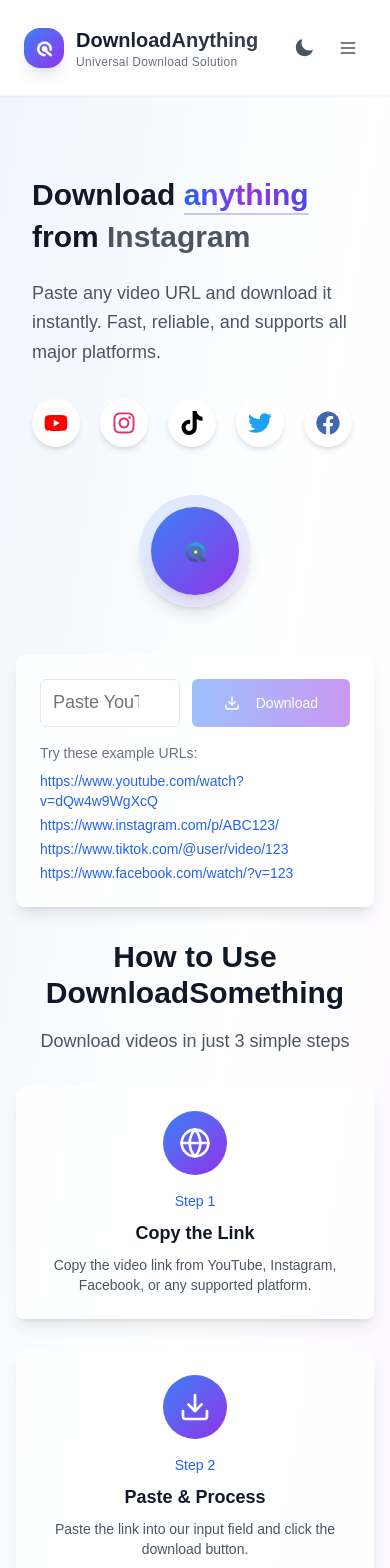
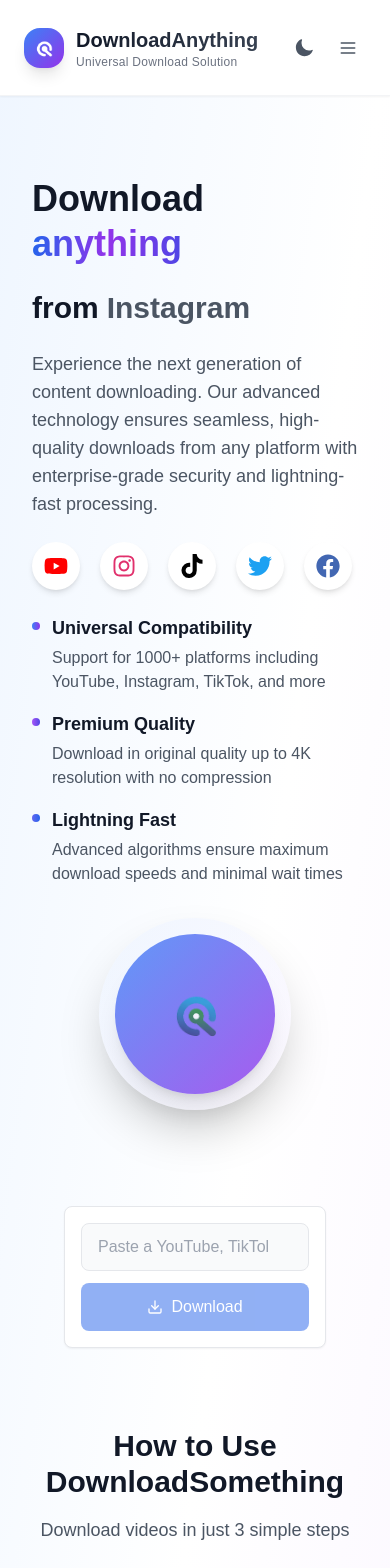
Before and after one commit to urstruelysv/downloadanything, a Next.js app: page / in a window 390 px wide. Shown: the top 1568 px of the page. Built offline with nearby package versions, Linux system fonts and the light colour scheme.

Commit message:
hero section fixed

```diff
--- a/app/page.tsx
+++ b/app/page.tsx
@@ -3,7 +3,7 @@ import { useState, useEffect, createContext, useContext } from "react";
 import { Header } from "@/components/layout/header";
 import { Footer } from "@/components/layout/footer";
 import { HeroSection } from "@/components/sections/hero-section";
-import { UrlInputForm } from "@/components/forms/url-input-form";
+
 import { VideoResultCard } from "@/components/cards/video-result-card";
 import { HowToUseSection } from "@/components/sections/how-to-use-section";
 import { InstallationGuide } from "@/components/ui/installation-guide";
@@ -110,11 +110,7 @@ function HomePageContent() {
       <main className="container mx-auto px-4 py-8">
         <HeroSection />
         {showInstallGuide && <InstallationGuide />}
-        <UrlInputForm
-          onSubmit={handleUrlSubmit}
-          loading={loading}
-          error={error}
-        />
+
         {videoData && (
           <VideoResultCard
             videoData={videoData}
--- a/components/forms/url-input-form.tsx
+++ b/components/forms/url-input-form.tsx
@@ -1,29 +1,21 @@
-"use client"
+"use client";
 
-import type React from "react"
-
-import { useState } from "react"
-import { Download, Loader2, AlertCircle, CheckCircle } from "lucide-react"
-import { Button } from "@/components/ui/button"
-import { Input } from "@/components/ui/input"
-import { Card, CardContent } from "@/components/ui/card"
-import { Alert, AlertDescription } from "@/components/ui/alert"
+import { useState } from "react";
+import { Download, Loader2, CheckCircle2, AlertCircle } from "lucide-react";
 
 interface UrlInputFormProps {
-  onSubmit: (url: string) => void
-  loading: boolean
-  error: string
+  onSubmit: (url: string) => void;
+  loading: boolean;
+  error: string;
 }
 
 export function UrlInputForm({ onSubmit, loading, error }: UrlInputFormProps) {
-  const [url, setUrl] = useState("")
-  const [isValidUrl, setIsValidUrl] = useState(false)
+  const [url, setUrl] = useState("");
+  const [isValidUrl, setIsValidUrl] = useState(false);
 
-  const validateUrl = (inputUrl: string) => {
   const supportedPlatforms = [
     "youtube.com",
     "youtu.be",
-      "m.youtube.com",
     "instagram.com",
     "instagr.am",
     "tiktok.com",
@@ -35,81 +27,82 @@ export function UrlInputForm({ onSubmit, loading, error }: UrlInputFormProps) {
     "x.com",
     "t.co",
     "vimeo.com",
-    ]
+  ];
 
-    const isValid = supportedPlatforms.some((platform) => inputUrl.toLowerCase().includes(platform))
+  const validateUrl = (input: string) => {
+    const isValid = supportedPlatforms.some((p) =>
+      input.toLowerCase().includes(p)
+    );
+    setIsValidUrl(isValid);
+    return isValid;
+  };
 
-    setIsValidUrl(isValid)
-    return isValid
-  }
-
-  const handleInputChange = (e: React.ChangeEvent<HTMLInputElement>) => {
-    const inputUrl = e.target.value
-    setUrl(inputUrl)
-
-    if (inputUrl.trim()) {
-      validateUrl(inputUrl)
-    } else {
-      setIsValidUrl(false)
-    }
-  }
+  const handleChange = (e: React.ChangeEvent<HTMLInputElement>) => {
+    const value = e.target.value;
+    setUrl(value);
+    validateUrl(value);
+  };
 
   const handleSubmit = () => {
-    if (!url.trim()) {
-      return
-    }
-    onSubmit(url)
-  }
-
-  const getPlaceholderText = () => {
-    return "Paste YouTube, Instagram, TikTok, Facebook, Twitter, or Vimeo URL..."
-  }
-
-  const getExampleUrls = () => [
-    "https://www.youtube.com/watch?v=dQw4w9WgXcQ",
-    "https://www.instagram.com/p/ABC123/",
-    "https://www.tiktok.com/@user/video/123",
-    "https://www.facebook.com/watch/?v=123",
-  ]
+    if (!url.trim() || !isValidUrl) return;
+    onSubmit(url.trim());
+  };
 
   return (
-    <Card className="max-w-2xl mx-auto mb-8 shadow-lg border-0 bg-white/80 backdrop-blur-sm">
-      <CardContent className="p-6">
-        <div className="space-y-4">
-          <div className="flex gap-3">
-            <div className="flex-1 relative">
-              <Input
-                placeholder={getPlaceholderText()}
+    <div className="w-full max-w-3xl mx-auto mb-8 px-4 sm:px-0">
+      <div className="w-full bg-white dark:bg-gray-800 border border-gray-200 dark:border-gray-700 rounded-lg shadow-sm">
+        <div className="flex flex-col sm:flex-row items-stretch sm:items-center gap-3 p-4">
+          {/* Input field */}
+          <div className="relative flex-1">
+            <input
+              type="text"
               value={url}
-                onChange={handleInputChange}
-                className={`h-12 text-lg pr-10 transition-colors ${
-                  url && isValidUrl
-                    ? "border-green-400 focus:border-green-500 focus:ring-green-400/20"
-                    : url && !isValidUrl
-                      ? "border-red-400 focus:border-red-500 focus:ring-red-400/20"
-                      : "border-gray-200 focus:border-blue-400 focus:ring-blue-400/20"
-                }`}
-                onKeyPress={(e) => e.key === "Enter" && handleSubmit()}
+              onChange={handleChange}
+              onKeyDown={(e) => e.key === "Enter" && handleSubmit()}
+              placeholder="Paste a YouTube, TikTok, Instagram, etc. link…"
+              className={`
+                w-full h-12 px-4 pr-10 text-base rounded-lg border transition
+                bg-gray-50 dark:bg-gray-700 text-gray-900 dark:text-gray-100 placeholder-gray-400 dark:placeholder-gray-500
+                ${
+                  url
+                    ? isValidUrl
+                      ? "border-green-400 focus:ring-green-400/40"
+                      : "border-red-400 focus:ring-red-400/40"
+                    : "border-gray-200 dark:border-gray-600 focus:ring-blue-400/40"
+                }
+              `}
             />
+
+            {/* Validation icon */}
             {url && (
-                <div className="absolute right-3 top-1/2 transform -translate-y-1/2">
+              <div className="absolute top-1/2 right-3 -translate-y-1/2 pointer-events-none">
                 {isValidUrl ? (
-                    <CheckCircle className="w-5 h-5 text-green-500" />
+                  <CheckCircle2 className="w-5 h-5 text-green-500" />
                 ) : (
                   <AlertCircle className="w-5 h-5 text-red-500" />
                 )}
               </div>
             )}
           </div>
-            <Button
+
+          {/* Submit button */}
+          <button
             onClick={handleSubmit}
             disabled={loading || !url.trim() || !isValidUrl}
-              className="h-12 px-8 bg-gradient-to-r from-blue-500 to-purple-600 hover:from-blue-600 hover:to-purple-700 text-white border-0 disabled:opacity-50"
+            className={`
+              flex items-center justify-center h-12 px-6 rounded-lg text-white
+              transition disabled:opacity-50
+              ${
+                loading
+                  ? "bg-blue-500 cursor-default"
+                  : "bg-blue-600 hover:bg-blue-700"
+              }
+            `}
           >
             {loading ? (
               <>
                 <Loader2 className="w-4 h-4 mr-2 animate-spin" />
-                  Processing...
+                Processing…
               </>
             ) : (
               <>
@@ -117,37 +110,19 @@ export function UrlInputForm({ onSubmit, loading, error }: UrlInputFormProps) {
                 Download
               </>
             )}
-            </Button>
+          </button>
         </div>
 
+        {/* Error message (if any) */}
         {error && (
-            <Alert className="border-red-200 bg-red-50">
-              <AlertCircle className="h-4 w-4 text-red-500" />
-              <AlertDescription className="text-red-700">{error}</AlertDescription>
-            </Alert>
-          )}
-
-          {!url && (
-            <div className="text-sm text-gray-500">
-              <p className="mb-2">Try these example URLs:</p>
-              <div className="space-y-1">
-                {getExampleUrls().map((exampleUrl, index) => (
-                  <button
-                    key={index}
-                    onClick={() => {
-                      setUrl(exampleUrl)
-                      validateUrl(exampleUrl)
-                    }}
-                    className="block text-blue-600 hover:text-blue-800 hover:underline text-left"
-                  >
-                    {exampleUrl}
-                  </button>
-                ))}
+          <div className="mt-2 px-4 pb-4">
+            <div className="flex items-start gap-2 bg-red-50 dark:bg-red-900/20 border border-red-200 dark:border-red-700 rounded-md p-2">
+              <AlertCircle className="w-5 h-5 text-red-500" />
+              <p className="text-sm text-red-700 dark:text-red-300">{error}</p>
             </div>
           </div>
         )}
       </div>
-      </CardContent>
-    </Card>
-  )
+    </div>
+  );
 }
--- a/components/sections/hero-section.tsx
+++ b/components/sections/hero-section.tsx
@@ -1,11 +1,16 @@
+// File: src/components/hero/hero-section.tsx (or wherever you placed it)
+"use client";
+
 import { PlatformIcons } from "@/components/ui/platform-icons";
 import { useState, useEffect } from "react";
 import { motion, AnimatePresence } from "framer-motion";
+import { UrlInputForm } from "../forms/url-input-form";
 
 export function HeroSection() {
+  // ---------------------------------------------------
+  // 1) State for the "Download from X" animation:
   const [isDownloading, setIsDownloading] = useState(false);
   const [currentPlatform, setCurrentPlatform] = useState(0);
-
   const platforms = ["YouTube", "Instagram", "TikTok", "Twitter", "Facebook"];
 
   useEffect(() => {
@@ -13,7 +18,7 @@ export function HeroSection() {
       setCurrentPlatform((prev) => (prev + 1) % platforms.length);
     }, 3000);
     return () => clearInterval(interval);
-  }, []);
+  }, [platforms.length]);
 
   useEffect(() => {
     const interval = setInterval(() => {
@@ -23,105 +28,171 @@ export function HeroSection() {
     return () => clearInterval(interval);
   }, []);
 
+  // ---------------------------------------------------
+  // 2) State + handler for the URL-input form:
+  const [loading, setLoading] = useState(false);
+  const [error, setError] = useState("");
+
+  const handleUrlSubmit = (url: string) => {
+    setError("");
+    setLoading(true);
+
+    // — Replace this with your real API-call or download logic
+    setTimeout(() => {
+      setLoading(false);
+      if (!url.startsWith("http")) {
+        setError("Please provide a valid URL.");
+      } else {
+        console.log("Downloading from URL:", url);
+      }
+    }, 2000);
+  };
+
+  // ---------------------------------------------------
   return (
-    <div className="max-w-6xl mx-auto px-4 sm:px-6 lg:px-8 py-12 sm:py-16 lg:py-24 dark:bg-dark ">
-      <div className="flex flex-col lg:flex-row lg:items-center lg:gap-16">
-        {/* Content Section */}
-        <div className="flex-1">
+    <section className="w-full mx-auto px-4 sm:px-6 lg:px-8 py-12 dark:bg-dark">
+      <div className="relative max-w-7xl mx-auto">
+        {/** ====== Make a two‐column grid on lg & up, stacked on smaller screens ====== **/}
+        <div className="grid grid-cols-1 lg:grid-cols-2 items-center gap-8">
+          {/* ---------------------- */}
+          {/* LEFT SIDE: Headings + Icons + Professional Text */}
+          <div className="z-10 flex flex-col items-start text-left space-y-6">
+            {/* Headline */}
             <motion.div
               initial={{ opacity: 0, y: 20 }}
               animate={{ opacity: 1, y: 0 }}
               transition={{ duration: 0.6, ease: "easeOut" }}
-            className="mb-6 sm:mb-8"
             >
-            <h1 className="text-3xl sm:text-4xl md:text-5xl lg:text-6xl xl:text-7xl font-bold text-gray-900 dark:text-white dark:bg-gradient-to-r dark:from-blue-400 dark:to-purple-500 dark:bg-clip-text dark:text-transparent leading-tight mg-2">
+              <h1 className="text-4xl sm:text-5xl md:text-6xl font-extrabold text-gray-900 dark:text-white leading-tight">
                 Download{" "}
-              <span className="relative">
-                <motion.span
-                  initial={{ opacity: 0 }}
-                  animate={{ opacity: 1 }}
-                  transition={{ delay: 0.3 }}
-                  className="bg-gradient-to-r from-blue-600 via-purple-600 to-indigo-600 bg-clip-text text-transparent "
-                >
+                <span className="bg-gradient-to-r from-blue-600 via-purple-600 to-indigo-600 bg-clip-text text-transparent">
                   anything
-                </motion.span>
-                <motion.div
-                  initial={{ scaleX: 0 }}
-                  animate={{ scaleX: 1 }}
-                  transition={{ delay: 0.8, duration: 0.6 }}
-                  className="absolute -bottom-1 sm:-bottom-2 left-0 right-0 h-0.5 sm:h-1 bg-gradient-to-r from-blue-600/30 via-purple-600/30 to-indigo-600/30 rounded-full origin-left"
-                />
                 </span>
               </h1>
-            <h2 className="text-3xl sm:text-4xl md:text-5xl lg:text-6xl xl:text-7xl font-bold text-gray-900 dark:text-white leading-tight mt-1 sm:mt-2">
-              from{" "}
+            </motion.div>
+
+            {/* Subheadline with rotating platform */}
+            <motion.div
+              initial={{ opacity: 0, y: 20 }}
+              animate={{ opacity: 1, y: 0 }}
+              transition={{ duration: 0.6, delay: 0.2, ease: "easeOut" }}
+              className="flex items-center justify-start space-x-2"
+            >
+              <span className="text-3xl sm:text-4xl md:text-5xl font-bold text-gray-900 dark:text-white">
+                from
+              </span>
               <AnimatePresence mode="wait">
                 <motion.span
                   key={currentPlatform}
-                  initial={{ opacity: 0, y: 20, filter: "blur(4px)" }}
+                  initial={{ opacity: 0, y: 10, filter: "blur(4px)" }}
                   animate={{ opacity: 1, y: 0, filter: "blur(0px)" }}
-                  exit={{ opacity: 0, y: -20, filter: "blur(4px)" }}
+                  exit={{ opacity: 0, y: -10, filter: "blur(4px)" }}
                   transition={{ duration: 0.5, ease: "easeInOut" }}
-                  className="inline-block text-gray-600 dark:text-gray-300"
+                  className="text-3xl sm:text-4xl md:text-5xl font-bold text-gray-600 dark:text-gray-300"
                 >
                   {platforms[currentPlatform]}
                 </motion.span>
               </AnimatePresence>
-            </h2>
             </motion.div>
 
+            {/* Supporting Copy */}
             <motion.p
               initial={{ opacity: 0, y: 20 }}
               animate={{ opacity: 1, y: 0 }}
-            transition={{ duration: 0.6, delay: 0.2, ease: "easeOut" }}
-            className="text-lg sm:text-xl text-gray-600 dark:text-gray-300 mb-8 sm:mb-10 leading-relaxed max-w-2xl"
+              transition={{ duration: 0.6, delay: 0.4, ease: "easeOut" }}
+              className="text-lg sm:text-xl text-gray-600 dark:text-gray-300 max-w-xl"
             >
-            Paste any video URL and download it instantly. Fast, reliable, and
-            supports all major platforms.
+              Experience the next generation of content downloading. Our
+              advanced technology ensures seamless, high-quality downloads from
+              any platform with enterprise-grade security and lightning-fast
+              processing.
             </motion.p>
 
+            {/* Platform Icons Row */}
             <motion.div
               initial={{ opacity: 0, y: 20 }}
               animate={{ opacity: 1, y: 0 }}
-            transition={{ duration: 0.6, delay: 0.4, ease: "easeOut" }}
+              transition={{ duration: 0.6, delay: 0.6, ease: "easeOut" }}
+              className="flex justify-start"
             >
               <PlatformIcons />
             </motion.div>
+
+            {/* Professional Feature Text */}
+            <motion.div
+              initial={{ opacity: 0, y: 20 }}
+              animate={{ opacity: 1, y: 0 }}
+              transition={{ duration: 0.6, delay: 0.8, ease: "easeOut" }}
+              className="space-y-4 max-w-lg"
+            >
+              <div className="flex items-start space-x-3">
+                <div className="flex-shrink-0 w-2 h-2 bg-gradient-to-r from-blue-500 to-purple-600 rounded-full mt-2"></div>
+                <div>
+                  <h3 className="text-lg font-semibold text-gray-900 dark:text-white mb-1">
+                    Universal Compatibility
+                  </h3>
+                  <p className="text-gray-600 dark:text-gray-300">
+                    Support for 1000+ platforms including YouTube, Instagram,
+                    TikTok, and more
+                  </p>
+                </div>
               </div>
 
-        {/* Visual Element */}
+              <div className="flex items-start space-x-3">
+                <div className="flex-shrink-0 w-2 h-2 bg-gradient-to-r from-purple-500 to-indigo-600 rounded-full mt-2"></div>
+                <div>
+                  <h3 className="text-lg font-semibold text-gray-900 dark:text-white mb-1">
+                    Premium Quality
+                  </h3>
+                  <p className="text-gray-600 dark:text-gray-300">
+                    Download in original quality up to 4K resolution with no
+                    compression
+                  </p>
+                </div>
+              </div>
+
+              <div className="flex items-start space-x-3">
+                <div className="flex-shrink-0 w-2 h-2 bg-gradient-to-r from-indigo-500 to-blue-600 rounded-full mt-2"></div>
+                <div>
+                  <h3 className="text-lg font-semibold text-gray-900 dark:text-white mb-1">
+                    Lightning Fast
+                  </h3>
+                  <p className="text-gray-600 dark:text-gray-300">
+                    Advanced algorithms ensure maximum download speeds and
+                    minimal wait times
+                  </p>
+                </div>
+              </div>
+            </motion.div>
+          </div>
+
+          {/* ---------------------- */}
+          {/* RIGHT SIDE: Animated Graphic */}
+          <div className="relative flex justify-center lg:justify-end">
             <motion.div
-          initial={{ opacity: 0, x: 40 }}
+              initial={{ opacity: 0, x: 100 }}
               animate={{ opacity: 1, x: 0 }}
-          transition={{ duration: 0.8, delay: 0.3, ease: "easeOut" }}
-          className="flex-shrink-0 mt-12 sm:mt-16 lg:mt-0 flex justify-center lg:justify-end"
+              transition={{ duration: 0.8, ease: "easeOut" }}
+              className="relative w-48 h-48 sm:w-64 sm:h-64 lg:w-80 lg:h-80 xl:w-96 xl:h-96"
             >
-          <div className="relative">
               <motion.div
-              animate={{
-                scale: isDownloading ? 1.05 : 1,
-              }}
-              transition={{
-                scale: { duration: 0.3 },
-              }}
-              className="relative w-28 h-28 sm:w-32 sm:h-32 md:w-36 md:h-36 lg:w-40 lg:h-40"
+                animate={{ scale: isDownloading ? 1.05 : 1 }}
+                transition={{ scale: { duration: 0.3 } }}
+                className="relative w-full h-full"
               >
-              <div className="absolute inset-0 bg-gradient-to-br from-blue-100 to-purple-100 dark:from-gray-800 dark:to-gray-900 rounded-full shadow-lg dark:shadow-blue-900/50" />
+                {/* Outer gradient + shadow */}
+                <div className="absolute inset-0 bg-gradient-to-br from-blue-100/30 to-purple-100/30 dark:from-gray-800/30 dark:to-gray-900/30 rounded-full shadow-2xl dark:shadow-blue-900/20" />
 
-              {/* PNG icon instead of SVG */}
-              <div className="absolute inset-3 sm:inset-4 bg-gradient-to-br from-blue-500 to-purple-600 dark:from-blue-400 dark:to-purple-500 rounded-full flex items-center justify-center shadow-lg dark:shadow-blue-500/20 overflow-hidden">
+                {/* Inner colored circle + icon */}
+                <div className="absolute inset-4 sm:inset-6 lg:inset-8 bg-gradient-to-br from-blue-500/80 to-purple-600/80 dark:from-blue-400/80 dark:to-purple-500/80 rounded-full flex items-center justify-center shadow-xl dark:shadow-blue-500/10 overflow-hidden">
                   <motion.img
                     src="/anything.png"
                     alt="Download Icon"
-                  width={48}
-                  height={48}
-                  className="w-8 h-8 sm:w-10 sm:h-10 lg:w-12 lg:h-12 object-contain"
-                  animate={{
-                    y: isDownloading ? [0, -3, 3, 0] : 0,
-                  }}
+                    className="w-16 h-16 sm:w-24 sm:h-24 lg:w-32 lg:h-32 xl:w-40 xl:h-40 object-contain opacity-90"
+                    animate={{ y: isDownloading ? [0, -6, 6, 0] : 0 }}
                     transition={{
                       duration: 0.8,
-                    repeat: isDownloading ? 2 : 0,
+                      repeat: isDownloading ? 1 : 0,
                       ease: "easeInOut",
                     }}
                   />
@@ -142,19 +213,19 @@ export function HeroSection() {
                         cy="50"
                         r="45"
                         stroke="currentColor"
-                      strokeWidth="2"
+                        strokeWidth="1.5"
                         fill="none"
-                      className="text-blue-200 dark:text-gray-700"
+                        className="text-blue-200/50 dark:text-gray-700/50"
                       />
                       <motion.circle
                         cx="50"
                         cy="50"
                         r="45"
                         stroke="currentColor"
-                      strokeWidth="3"
+                        strokeWidth="2"
                         fill="none"
                         strokeLinecap="round"
-                      className="text-blue-500 dark:text-blue-300"
+                        className="text-blue-500/70 dark:text-blue-300/70"
                         initial={{ pathLength: 0 }}
                         animate={{ pathLength: 1 }}
                         transition={{ duration: 2.2, ease: "easeInOut" }}
@@ -162,7 +233,6 @@ export function HeroSection() {
                     </motion.svg>
                   )}
                 </AnimatePresence>
-            </motion.div>
 
                 {/* Floating Particles */}
                 <AnimatePresence>
@@ -173,30 +243,48 @@ export function HeroSection() {
                         initial={{
                           opacity: 0,
                           scale: 0,
-                      x: 14 + Math.random() * 84,
-                      y: 14 + Math.random() * 84,
+                          x: 20 + Math.random() * 80,
+                          y: 20 + Math.random() * 80,
                         }}
                         animate={{
-                      opacity: [0, 1, 0],
+                          opacity: [0, 0.8, 0],
                           scale: [0, 1, 0],
-                      y: [0, -25, -50],
+                          y: [0, -40, -80],
                         }}
                         exit={{ opacity: 0 }}
                         transition={{
-                      duration: 1.5,
+                          duration: 2,
                           delay: i * 0.2,
                           ease: "easeOut",
                         }}
-                    className="absolute w-1.5 h-1.5 sm:w-2 sm:h-2 bg-gradient-to-r from-blue-400 to-purple-500 dark:from-blue-300 dark:to-purple-400 rounded-full"
+                        className="absolute w-1.5 h-1.5 sm:w-2 sm:h-2 bg-gradient-to-r from-blue-400/60 to-purple-500/60 dark:from-blue-300/60 dark:to-purple-400/60 rounded-full"
                       />
                     ))}
                 </AnimatePresence>
 
-            {/* Ambient Glow */}
-            <div className="absolute inset-0 bg-gradient-to-br from-blue-500/10 to-purple-600/10 dark:from-blue-400/10 dark:to-purple-500/10 rounded-full blur-xl -z-10" />
-          </div>
+                {/* Background blur circle */}
+                <div className="absolute inset-0 bg-gradient-to-br from-blue-500/10 to-purple-600/10 dark:from-blue-400/10 dark:to-purple-500/10 rounded-full blur-3xl -z-10 scale-125" />
+              </motion.div>
             </motion.div>
           </div>
         </div>
+      </div>
+
+      {/* URL INPUT FORM - Moved below the main content */}
+      <motion.div
+        initial={{ opacity: 0, y: 30 }}
+        animate={{ opacity: 1, y: 0 }}
+        transition={{ duration: 0.6, delay: 1.0, ease: "easeOut" }}
+        className="flex mt-24 w-full px-4 sm:px-6 lg:px-8"
+      >
+        <div className="w-full max-w-4xl mx-auto">
+          <UrlInputForm
+            onSubmit={handleUrlSubmit}
+            loading={loading}
+            error={error}
+          />
+        </div>
+      </motion.div>
+    </section>
   );
 }
```
Lines whose indentation alone changed are shown as unchanged.
